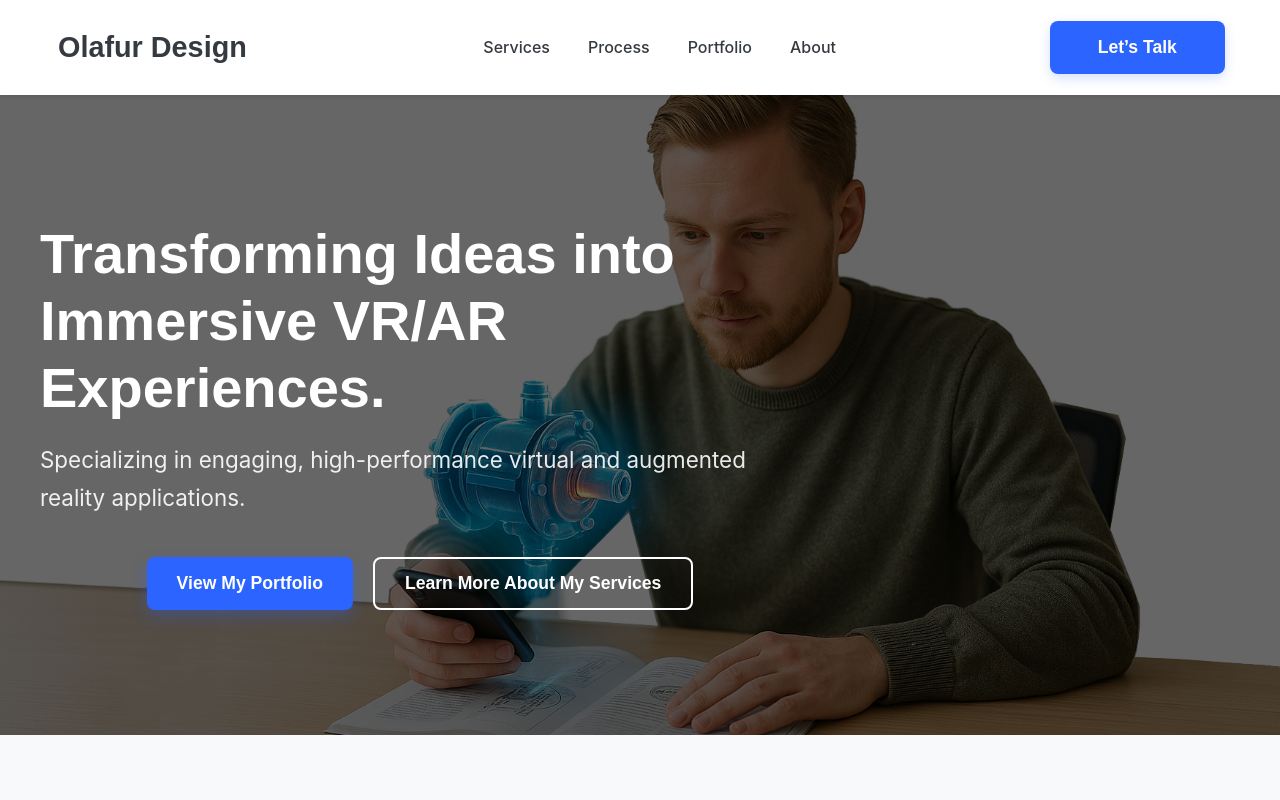
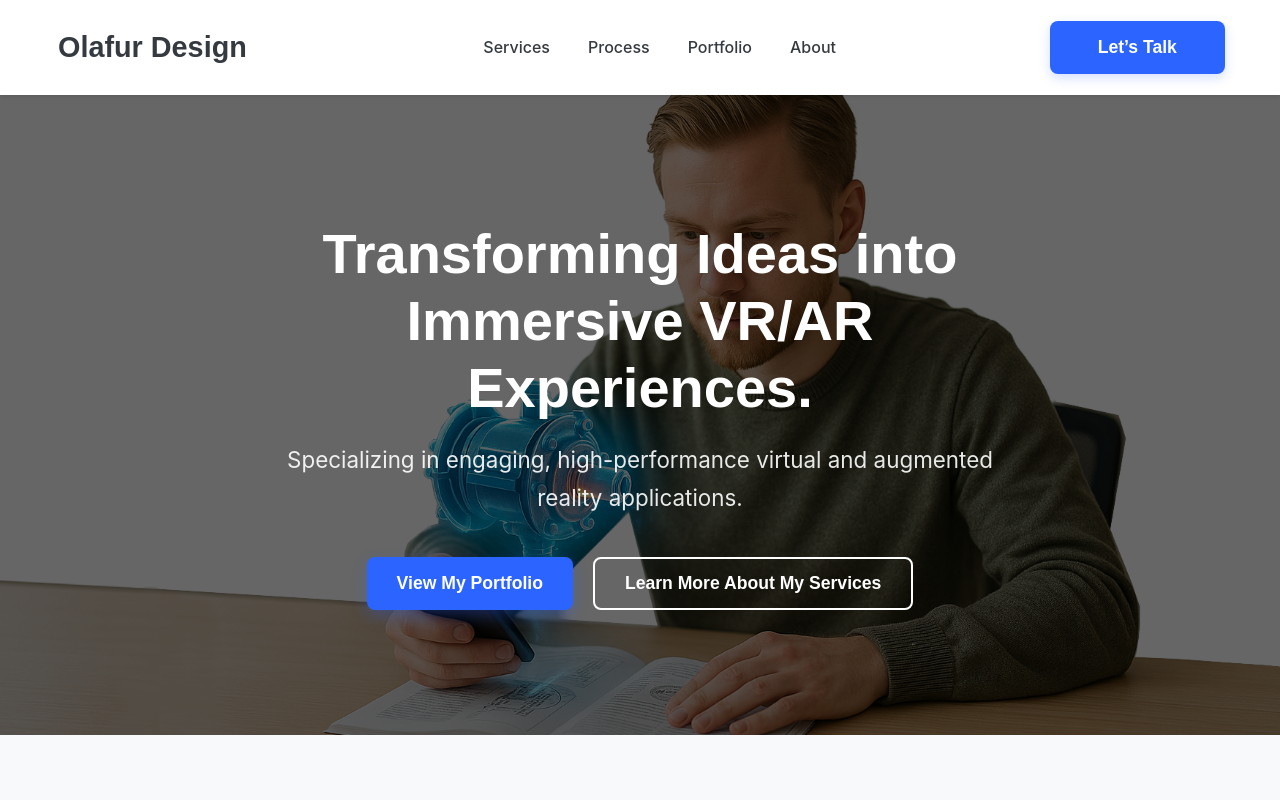
Before and after one commit to MrDeerhurst/OlafurDesign, a Vue app: page /#/ in a window 1280 px wide. Shown: the top 800 px of the page. Built offline with nearby package versions, Linux system fonts and the light colour scheme.

Commit message:
small additions

```diff
--- a/src/components/HeroSection.vue
+++ b/src/components/HeroSection.vue
@@ -43,10 +43,10 @@ export default {
   min-height: 500px;
   display: flex;
   align-items: center;
-  justify-content: left;
+  justify-content: center;
   color: var(--bg-white); /* Ensure text is white */
   overflow: hidden;
-  text-align: left;
+  text-align: center;
   padding: 20px;
 
 }
```
